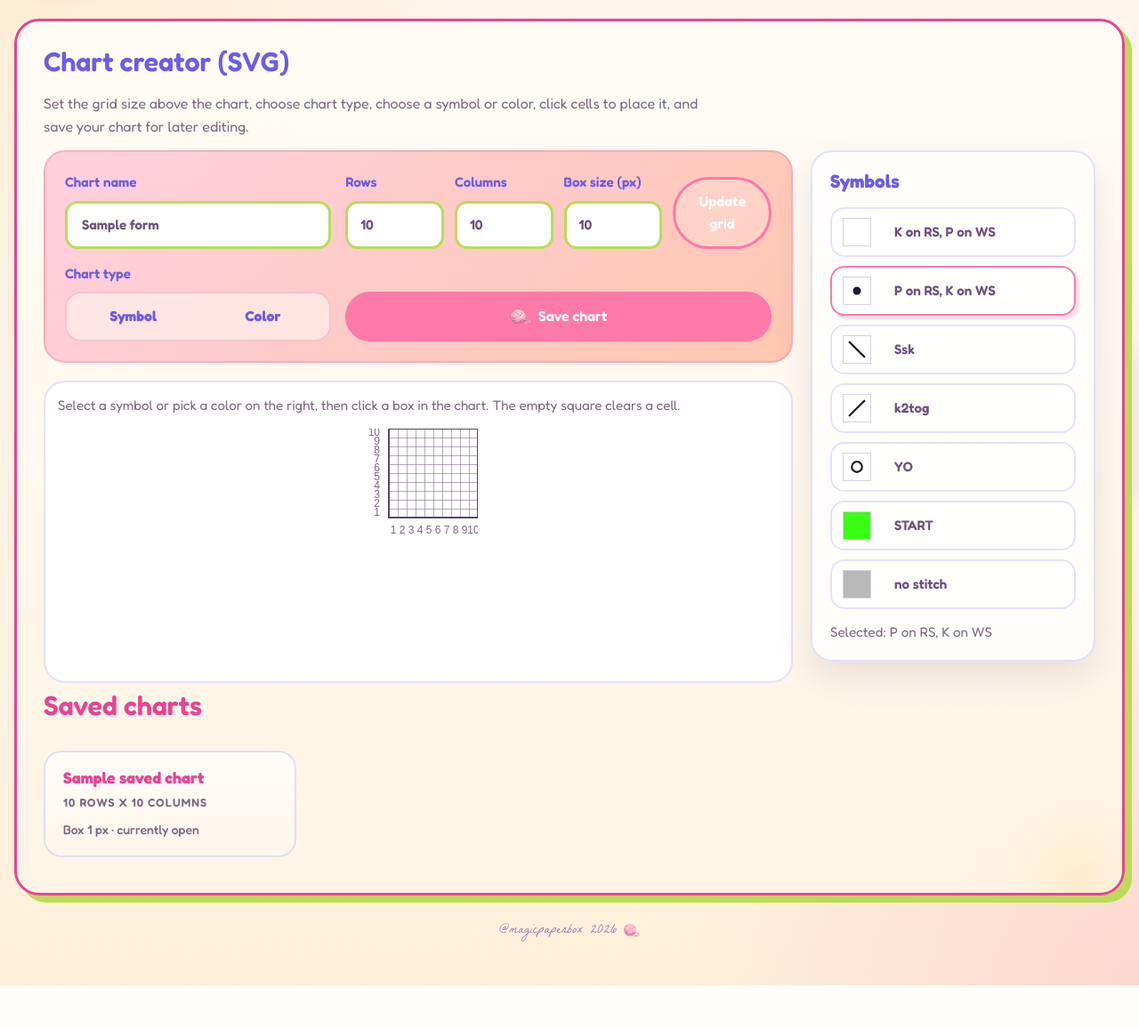
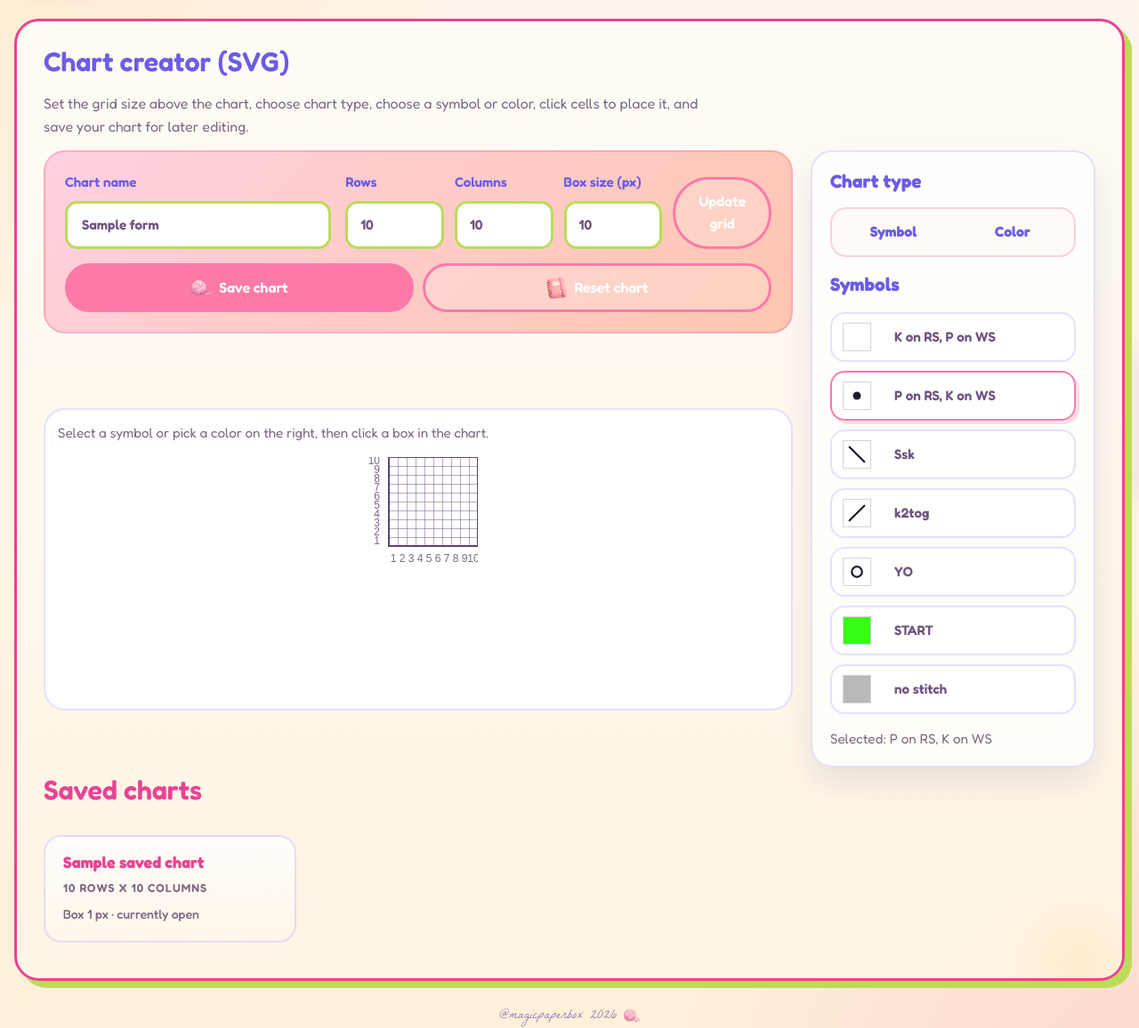
Before and after one commit to magicpaperbox/what-a-knit, a Flask app: template templates/charts/create_chart.html in a window 1280 px wide. Shown: the part 151-1307 px from the top of the page at 89% size. Before the commit the page ends 1259 px from the top, so only its background shows below. Run offline with Flask 3, Linux system fonts and the light colour scheme; the template is opened without the code that fills it: most values are stand-ins (such as "Sample title", 1, 10 or a date in 2020); parts of the project's set-up code (start-up, migrations or seed data) failed here and were passed over.

Commit message:
CSS and visual updates

```diff
--- a/static/css/style.css
+++ b/static/css/style.css
@@ -1649,7 +1649,6 @@ body.dark .data-table {
     grid-template-areas:
         "title"
         "metrics"
-        "kind"
         "actions";
     gap: 16px;
     padding: 22px;
@@ -1689,7 +1688,6 @@ body.dark .data-table {
 }
 
 .chart-kind-selector {
-    grid-area: kind;
     display: grid;
     gap: 0;
     min-width: 0;
@@ -1698,13 +1696,19 @@ body.dark .data-table {
     border: 0;
 }
 
-.chart-kind-selector legend {
+.chart-kind-selector legend,
+.chart-palette-header h3 {
     display: block;
-    margin-bottom: 8px;
+    margin: 0;
     padding: 0;
     color: var(--heading);
-    font-size: 0.95rem;
-    font-weight: 600;
+    font-size: 1.3rem;
+    font-weight: 700;
+    line-height: 1.25;
+}
+
+.chart-kind-selector legend {
+    margin-bottom: 16px;
 }
 
 .chart-kind-options {
@@ -1795,12 +1799,20 @@ body.dark .chart-kind-option input:disabled:checked + span {
 .chart-actions {
     grid-area: actions;
     display: grid;
-    grid-template-columns: repeat(2, minmax(0, 1fr));
     gap: 10px;
     width: 100%;
 }
 
+.chart-actions.chart-actions--create {
+    grid-template-columns: repeat(2, minmax(0, 1fr));
+}
+
+.chart-actions.chart-actions--edit {
+    grid-template-columns: repeat(3, minmax(0, 1fr));
+}
+
 .chart-actions > * {
+    margin-top: 0;
     min-width: 0;
 }
 
@@ -1876,7 +1888,7 @@ body.dark .btn-chart--secondary {
 
 .chart-palette-panel {
     display: grid;
-    gap: 16px;
+    gap: 18px;
     padding: 20px;
     background: rgba(255, 255, 255, 0.74);
     box-shadow: 0 18px 38px rgba(76, 54, 100, 0.12);
@@ -1899,11 +1911,6 @@ body.dark .chart-palette-panel {
 .chart-palette-header {
     display: grid;
     gap: 6px;
-}
-
-.chart-palette-header h3 {
-    margin: 0;
-    color: var(--heading);
 }
 
 .chart-palette-summary {
@@ -2170,9 +2177,14 @@ body.dark .chart-color-picker {
         gap: 14px;
     }
 
+    .chart-actions.chart-actions--create,
+    .chart-actions.chart-actions--edit {
+        grid-template-columns: 1fr;
+    }
+
     .chart-palette-panel {
         align-self: stretch;
-        gap: 8px;
+        gap: 14px;
         padding: 12px;
         border-radius: 22px;
     }
@@ -2930,7 +2942,7 @@ body {
         grid-template-columns: minmax(220px, 1fr) minmax(360px, 1.6fr);
         grid-template-areas:
             "title metrics"
-            "kind actions";
+            "actions actions";
         align-items: end;
     }
 
@@ -2943,8 +2955,6 @@ body {
         grid-row: 1 / 3;
         position: sticky;
         top: 116px;
-        max-height: calc(100vh - 140px);
-        overflow-y: auto;
     }
 
     .chart-workspace {
--- a/templates/charts/create_chart.html
+++ b/templates/charts/create_chart.html
@@ -5,12 +5,6 @@
         <div class="section chart-editor-shell">
             <div class="section-header">
                 <h2>{% if mode == "edit" %}Edit chart{% else %}Chart creator (SVG){% endif %}</h2>
-                {% if mode == "edit" %}
-                    <a href="/charts" class="btn-submit btn-submit--small">
-                        <img src="/static/icons/patterns.png" alt="Charts" class="button-icon">
-                        New empty chart
-                    </a>
-                {% endif %}
             </div>
 
             <p class="section-copy">Set the grid size above the chart, choose chart type, choose a symbol or color,
@@ -55,6 +49,27 @@
                         <button id="build" type="button" class="btn-chart btn-chart--secondary chart-build-button">Update grid</button>
                     </div>
 
+                    <div class="chart-actions chart-actions--{{ mode }}">
+                        <button type="submit" class="btn-submit chart-save-button">
+                            <img src="/static/icons/yarn_ball.png" alt="Yarn ball" class="button-icon">
+                            {% if mode == "edit" %}Save changes{% else %}Save chart{% endif %}
+                        </button>
+                        {% if mode == "edit" %}
+                            <button type="button" class="btn-delete chart-delete-button" onclick="openDeleteModal()">
+                                <img src="/static/icons/frog.png" alt="Frog" class="button-icon">
+                                Delete chart
+                            </button>
+                        {% endif %}
+                        <a href="/charts" class="btn-chart btn-chart--secondary chart-new-button">
+                            <img src="/static/icons/patterns.png" alt="Charts" class="button-icon">
+                            {% if mode == "edit" %}New empty chart{% else %}Reset chart{% endif %}
+                        </a>
+                    </div>
+                </div>
+
+                <textarea id="cellsData" name="cells_json" hidden>{{ form_data.cells_json }}</textarea>
+
+                <aside class="chart-palette-panel" aria-labelledby="chartPaletteTitle">
                     <fieldset class="chart-kind-selector">
                         <legend>Chart type</legend>
                         <div class="chart-kind-options">
@@ -76,23 +91,6 @@
                         {% endif %}
                     </fieldset>
 
-                    <div class="chart-actions">
-                        <button type="submit" class="btn-submit chart-save-button">
-                            <img src="/static/icons/yarn_ball.png" alt="Yarn ball" class="button-icon">
-                            {% if mode == "edit" %}Save changes{% else %}Save chart{% endif %}
-                        </button>
-                        {% if mode == "edit" %}
-                            <button type="button" class="btn-delete chart-delete-button" onclick="openDeleteModal()">
-                                <img src="/static/icons/frog.png" alt="Frog" class="button-icon">
-                                Delete chart
-                            </button>
-                        {% endif %}
-                    </div>
-                </div>
-
-                <textarea id="cellsData" name="cells_json" hidden>{{ form_data.cells_json }}</textarea>
-
-                <aside class="chart-palette-panel" aria-labelledby="chartPaletteTitle">
                     <div class="chart-palette-header">
                         <h3 id="chartPaletteTitle"></h3>
                     </div>
@@ -103,7 +101,7 @@
                 <div class="chart-workspace">
                     <div class="chart-stage">
                         <p class="chart-stage-copy">Select a symbol or pick a color on the right, then click a box in
-                            the chart. The empty square clears a cell.</p>
+                            the chart.</p>
                         <svg id="chart" class="chart-svg" xmlns="http://www.w3.org/2000/svg"></svg>
                     </div>
                 </div>
```
